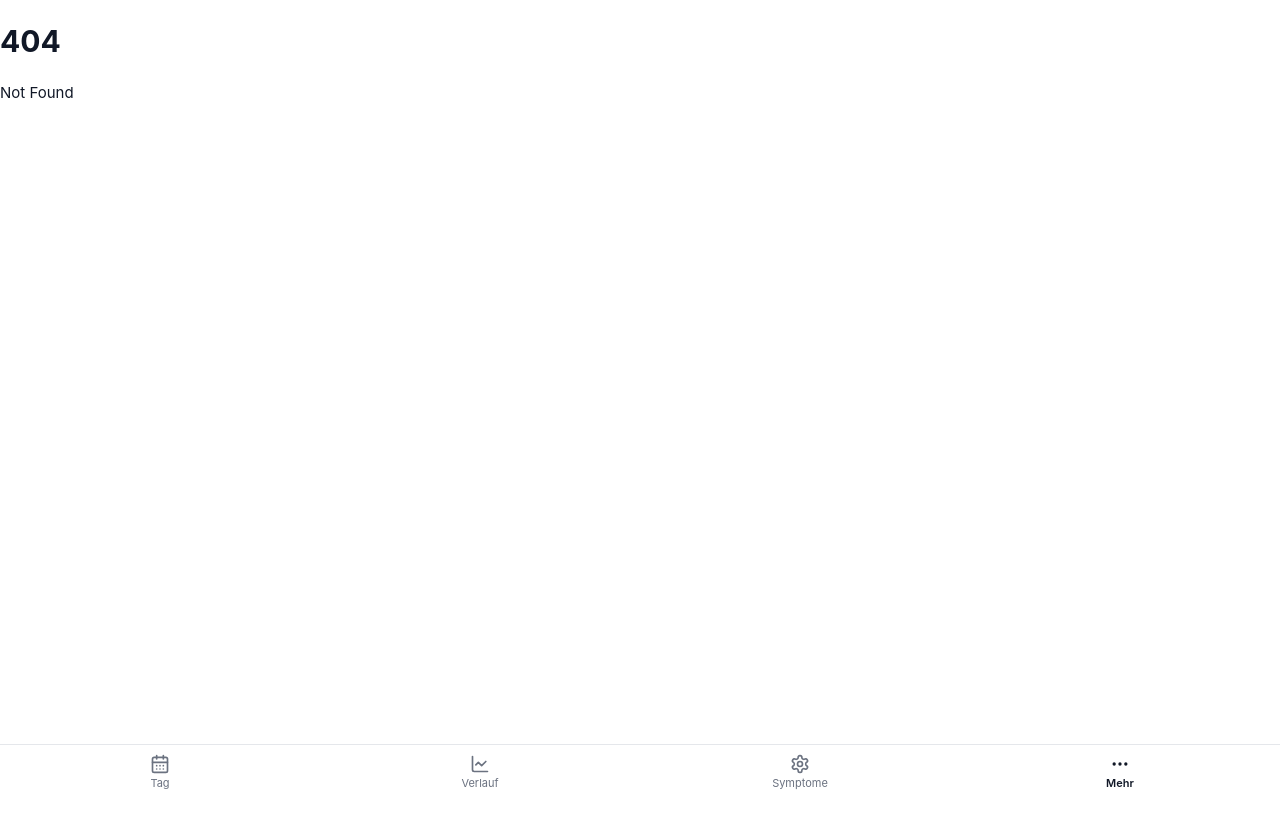
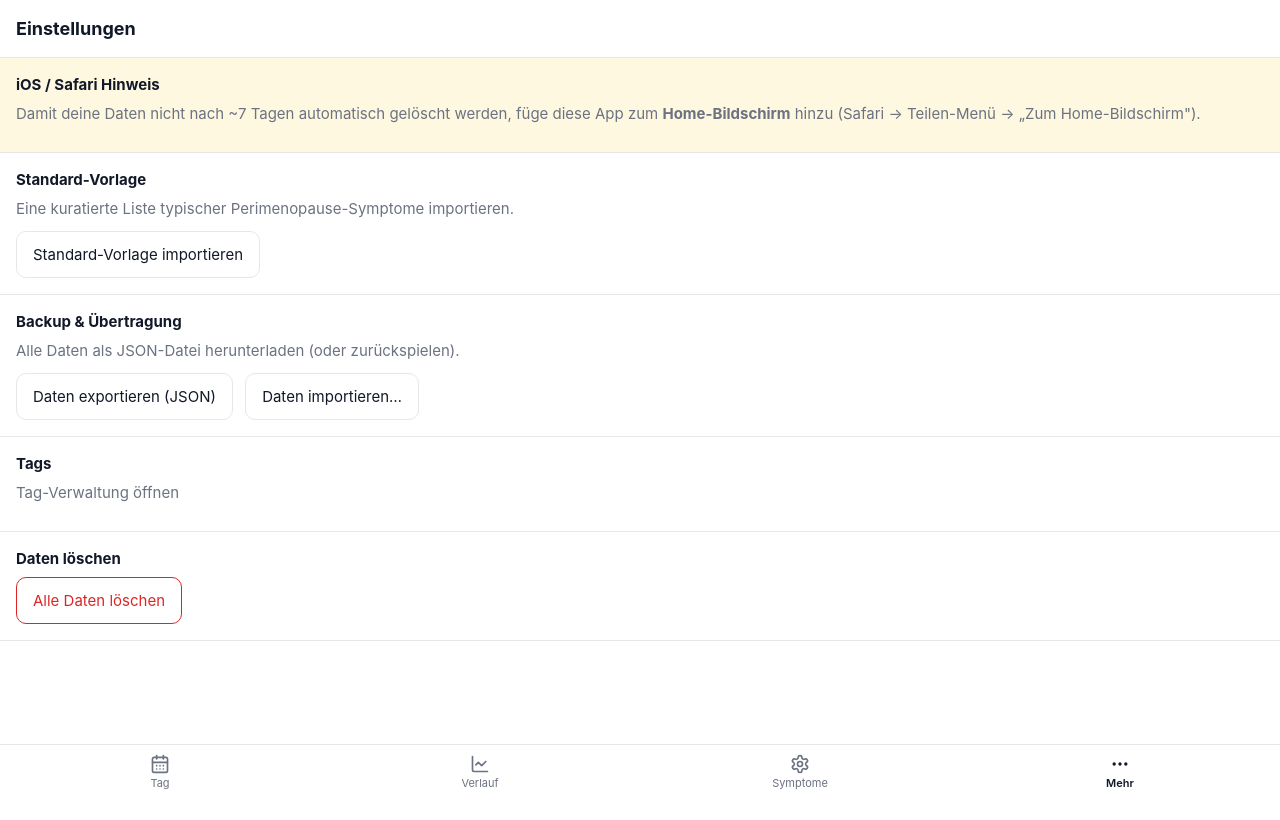
Before and after one commit to oetiker/PeriMenoBomb, a SvelteKit app: page /einstellungen in a window 1280 px wide. Before the commit this address had no page. Built offline with nearby package versions, Linux system fonts and the light colour scheme.

Commit message:
feat(settings): export/import JSON, template import, wipe, iOS hint

```diff
--- /dev/null
+++ b/src/lib/utils/transfer.ts
@@ -0,0 +1,67 @@
+import { db, type Symptom, type Tag, type Entry, type MetaRow } from '$lib/db';
+
+export const EXPORT_VERSION = 1 as const;
+
+export interface ExportPayload {
+  version: typeof EXPORT_VERSION;
+  exportedAt?: string;
+  symptoms: Symptom[];
+  tags: Tag[];
+  entries: Entry[];
+  meta: MetaRow[];
+}
+
+export type ImportMode = 'replace' | 'merge';
+
+export function validateExportPayload(x: unknown): x is ExportPayload {
+  if (!x || typeof x !== 'object') return false;
+  const p = x as Record<string, unknown>;
+  return p.version === EXPORT_VERSION
+    && Array.isArray(p.symptoms)
+    && Array.isArray(p.tags)
+    && Array.isArray(p.entries)
+    && Array.isArray(p.meta);
+}
+
+export async function exportAll(): Promise<ExportPayload> {
+  const [symptoms, tags, entries, meta] = await Promise.all([
+    db.symptoms.toArray(),
+    db.tags.toArray(),
+    db.entries.toArray(),
+    db.meta.toArray()
+  ]);
+  return { version: EXPORT_VERSION, exportedAt: new Date().toISOString(), symptoms, tags, entries, meta };
+}
+
+export async function importAll(payload: ExportPayload, mode: ImportMode): Promise<void> {
+  if (!validateExportPayload(payload)) throw new Error('Ungültiges Export-Format');
+  await db.transaction('rw', db.symptoms, db.tags, db.entries, db.meta, async () => {
+    if (mode === 'replace') {
+      await Promise.all([db.symptoms.clear(), db.tags.clear(), db.entries.clear(), db.meta.clear()]);
+    }
+    await db.symptoms.bulkPut(payload.symptoms);
+    await db.tags.bulkPut(payload.tags);
+    await db.entries.bulkPut(payload.entries);
+    await db.meta.bulkPut(payload.meta);
+  });
+}
+
+export function downloadJson(filename: string, payload: unknown): void {
+  const blob = new Blob([JSON.stringify(payload, null, 2)], { type: 'application/json' });
+  const url = URL.createObjectURL(blob);
+  const a = document.createElement('a');
+  a.href = url; a.download = filename;
+  document.body.appendChild(a);
+  a.click();
+  a.remove();
+  setTimeout(() => URL.revokeObjectURL(url), 1000);
+}
+
+export function readFileAsText(file: File): Promise<string> {
+  return new Promise((resolve, reject) => {
+    const r = new FileReader();
+    r.onload = () => resolve(String(r.result));
+    r.onerror = () => reject(r.error);
+    r.readAsText(file);
+  });
+}
--- /dev/null
+++ b/src/routes/einstellungen/+page.svelte
@@ -0,0 +1,100 @@
+<script lang="ts">
+  import { todayKey } from '$lib/utils/date';
+  import { exportAll, importAll, downloadJson, readFileAsText, validateExportPayload } from '$lib/utils/transfer';
+  import { importTemplate } from '$lib/templates/import';
+  import { DEFAULT_TEMPLATE } from '$lib/templates/perimeno-default';
+  import { db } from '$lib/db';
+  import { setMeta } from '$lib/db/meta';
+
+  let isStandalone = $state(false);
+  $effect(() => {
+    if (typeof window !== 'undefined') {
+      isStandalone =
+        window.matchMedia('(display-mode: standalone)').matches ||
+        (window.navigator as any).standalone === true;
+    }
+  });
+
+  async function onExport() {
+    const p = await exportAll();
+    downloadJson(`perimenobomb-export-${todayKey()}.json`, p);
+  }
+
+  let fileInput: HTMLInputElement;
+
+  async function onFile(e: Event) {
+    const f = (e.target as HTMLInputElement).files?.[0];
+    if (!f) return;
+    const text = await readFileAsText(f);
+    let payload: unknown;
+    try { payload = JSON.parse(text); } catch { alert('Datei ist kein gültiges JSON.'); return; }
+    if (!validateExportPayload(payload)) { alert('Datei hat nicht das erwartete Export-Format.'); return; }
+    const mode = confirm('OK = Daten zusammenführen (Konflikte: importiert gewinnt).\nAbbrechen = vorhandene Daten ersetzen.') ? 'merge' : 'replace';
+    await importAll(payload as any, mode);
+    alert('Import abgeschlossen.');
+  }
+
+  async function onImportTemplate() {
+    const have = await db.symptoms.count();
+    if (have > 0 && !confirm(`Es existieren bereits ${have} Symptome. Vorlage zusätzlich importieren?`)) return;
+    await importTemplate(DEFAULT_TEMPLATE);
+    await setMeta('firstRunCompleted', true);
+    alert('Vorlage importiert.');
+  }
+
+  async function onWipe() {
+    if (!confirm('Alle Daten endgültig löschen?')) return;
+    if (!confirm('Wirklich endgültig? Das kann nicht rückgängig gemacht werden.')) return;
+    await db.transaction('rw', db.symptoms, db.tags, db.entries, db.meta, async () => {
+      await Promise.all([db.symptoms.clear(), db.tags.clear(), db.entries.clear(), db.meta.clear()]);
+    });
+    alert('Alle Daten gelöscht.');
+  }
+</script>
+
+<header class="hd"><h1>Einstellungen</h1></header>
+
+{#if !isStandalone}
+  <section class="warn">
+    <h2>iOS / Safari Hinweis</h2>
+    <p>
+      Damit deine Daten nicht nach ~7 Tagen automatisch gelöscht werden, füge diese App
+      zum <strong>Home-Bildschirm</strong> hinzu (Safari → Teilen-Menü → „Zum Home-Bildschirm").
+    </p>
+  </section>
+{/if}
+
+<section>
+  <h2>Standard-Vorlage</h2>
+  <p>Eine kuratierte Liste typischer Perimenopause-Symptome importieren.</p>
+  <button type="button" onclick={onImportTemplate}>Standard-Vorlage importieren</button>
+</section>
+
+<section>
+  <h2>Backup &amp; Übertragung</h2>
+  <p>Alle Daten als JSON-Datei herunterladen (oder zurückspielen).</p>
+  <button type="button" onclick={onExport}>Daten exportieren (JSON)</button>
+  <button type="button" onclick={() => fileInput.click()}>Daten importieren…</button>
+  <input bind:this={fileInput} type="file" accept="application/json,.json" hidden onchange={onFile} />
+</section>
+
+<section>
+  <h2>Tags</h2>
+  <p><a href="/tags">Tag-Verwaltung öffnen</a></p>
+</section>
+
+<section>
+  <h2>Daten löschen</h2>
+  <button type="button" class="danger" onclick={onWipe}>Alle Daten löschen</button>
+</section>
+
+<style>
+  .hd { padding: var(--sp-4); border-bottom: 1px solid var(--c-border); }
+  .hd h1 { margin: 0; font-size: var(--fs-lg); }
+  section { padding: var(--sp-4); border-bottom: 1px solid var(--c-border); }
+  section h2 { font-size: var(--fs-md); margin: 0 0 var(--sp-2); }
+  section p { margin: 0 0 var(--sp-3); color: var(--c-text-dim); }
+  button { padding: var(--sp-3) var(--sp-4); margin-right: var(--sp-2); border: 1px solid var(--c-border); background: var(--c-surface); border-radius: var(--r-2); cursor: pointer; }
+  .danger { color: var(--c-danger); border-color: var(--c-danger); }
+  .warn { background: #fff8e1; }
+</style>
```
Also changed, not shown: 1 other file (tests, documents, lock files or other folders).
